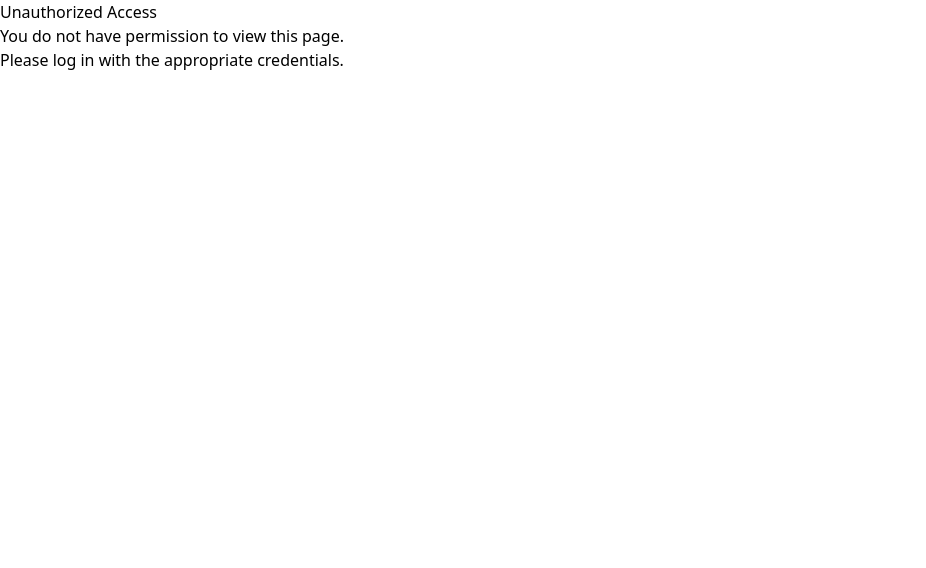
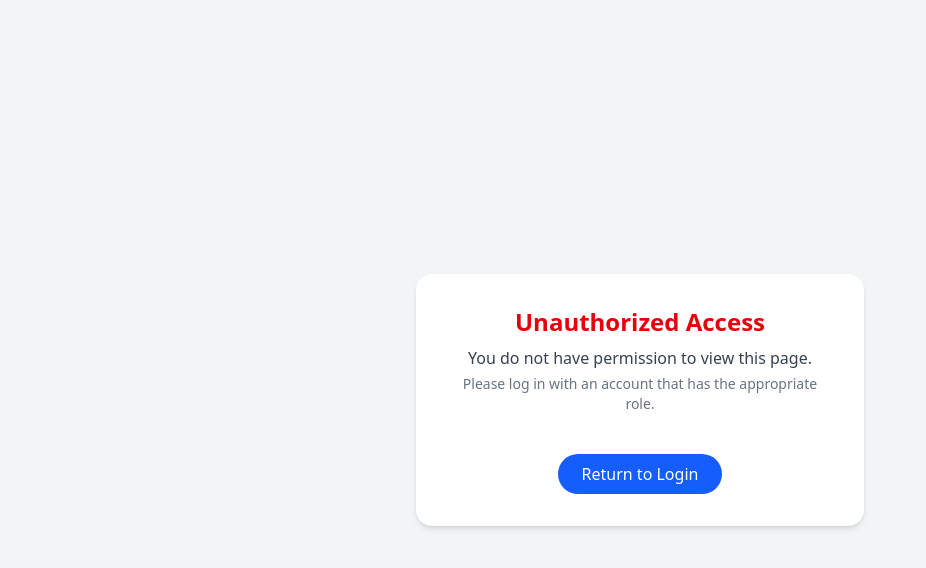
Before and after one commit to dantehybridge/mdat-auth, a React (Vite) app: page /auth/unauth in a window 1280 px wide. Shown: the top 568 px of the page, without its empty margins (0-926 px from the left). Built offline with nearby package versions, Linux system fonts and the light colour scheme; no server answers; what @azure/msal-react would draw is missing.

Commit message:
Edit UI of /config and /unauth. Add function to check if user has required role.

```diff
--- a/src/pages/config.page.tsx
+++ b/src/pages/config.page.tsx
@@ -1,24 +1,31 @@
 import React, { useEffect } from "react";
 
 import { msalInstance } from "../utils/msal";
-import { setSessionValue, saveAccountToSession } from "../utils/auth";
+import { setSessionValue, saveAccountToSession, userHasAuthorizationByRoles } from "../utils/auth";
 
 export default function ConfigPage() {
   useEffect(() => {
-        msalInstance.handleRedirectPromise()
-            .then((response) => {
+    msalInstance.handleRedirectPromise().then((response) => {
       if (response && response.account) {
         const account = response.account;
         msalInstance.setActiveAccount(account);
 
+        const rolesMEID = account.idTokenClaims?.roles || [];
+
+        const hasRoleAuthorization = userHasAuthorizationByRoles(rolesMEID);
+
+        if (hasRoleAuthorization) {
           saveAccountToSession(account);
           setSessionValue("a", response.accessToken || "");
 
           setTimeout(() => {
             window.location.href = `${import.meta.env.VITE_CLOUDFRONT_URL}/`;
           }, 1500);
+        } else {
+          window.location.href = `${import.meta.env.VITE_CLOUDFRONT_URL}/auth/unauth`;
         }
-            })
+      }
+    });
   }, []);
 
   return (
@@ -26,4 +33,4 @@ export default function ConfigPage() {
       <p className="text-gray-600">Processing login...</p>
     </div>
   );
-};
+}
--- a/src/pages/unauth.page.tsx
+++ b/src/pages/unauth.page.tsx
@@ -1,9 +1,26 @@
 export default function UnauthPage() {
     return (
-        <div>
-            <h1>Unauthorized Access</h1>
-            <p>You do not have permission to view this page.</p>
-            <p>Please log in with the appropriate credentials.</p>
+        <div className="flex items-center justify-center h-screen bg-gray-100">
+            <div className="bg-white p-8 rounded-2xl shadow-md text-center max-w-md w-full">
+                <div className="mb-6">
+                    <h1 className="text-2xl font-semibold text-red-600">
+                        Unauthorized Access
+                    </h1>
+                    <p className="text-gray-700 mt-2">
+                        You do not have permission to view this page.
+                    </p>
+                    <p className="text-gray-500 text-sm mt-1">
+                        Please log in with an account that has the appropriate role.
+                    </p>
+                </div>
+
+                <button
+                onClick={() => (window.location.href = "/auth/starts")}
+                className="mt-4 bg-blue-600 text-white px-6 py-2 rounded-full hover:bg-blue-700 transition"
+                >
+                Return to Login
+                </button>
+            </div>
         </div>
     );
-};
+}
--- a/src/utils/auth.ts
+++ b/src/utils/auth.ts
@@ -16,3 +16,16 @@ export function saveAccountToSession(account: AccountInfo): void {
 export function setSessionValue(key: string, value: string): void {
   if (typeof window !== "undefined") sessionStorage.setItem(key, value);
 }
+
+export function userHasAuthorizationByRoles(rolesMEID: string[]): boolean {
+  try {
+    const allowedRoles: string[] = JSON.parse(import.meta.env.VITE_ROLES || "[]");
+
+    if (!Array.isArray(allowedRoles)) return false;
+
+    return rolesMEID.some((role) => allowedRoles.includes(role));
+  } catch (error) {
+    console.error("VITE_ROLES is not a valid JSON array.", error);
+    return false;
+  }
+}
```
Lines whose indentation alone changed are shown as unchanged.
